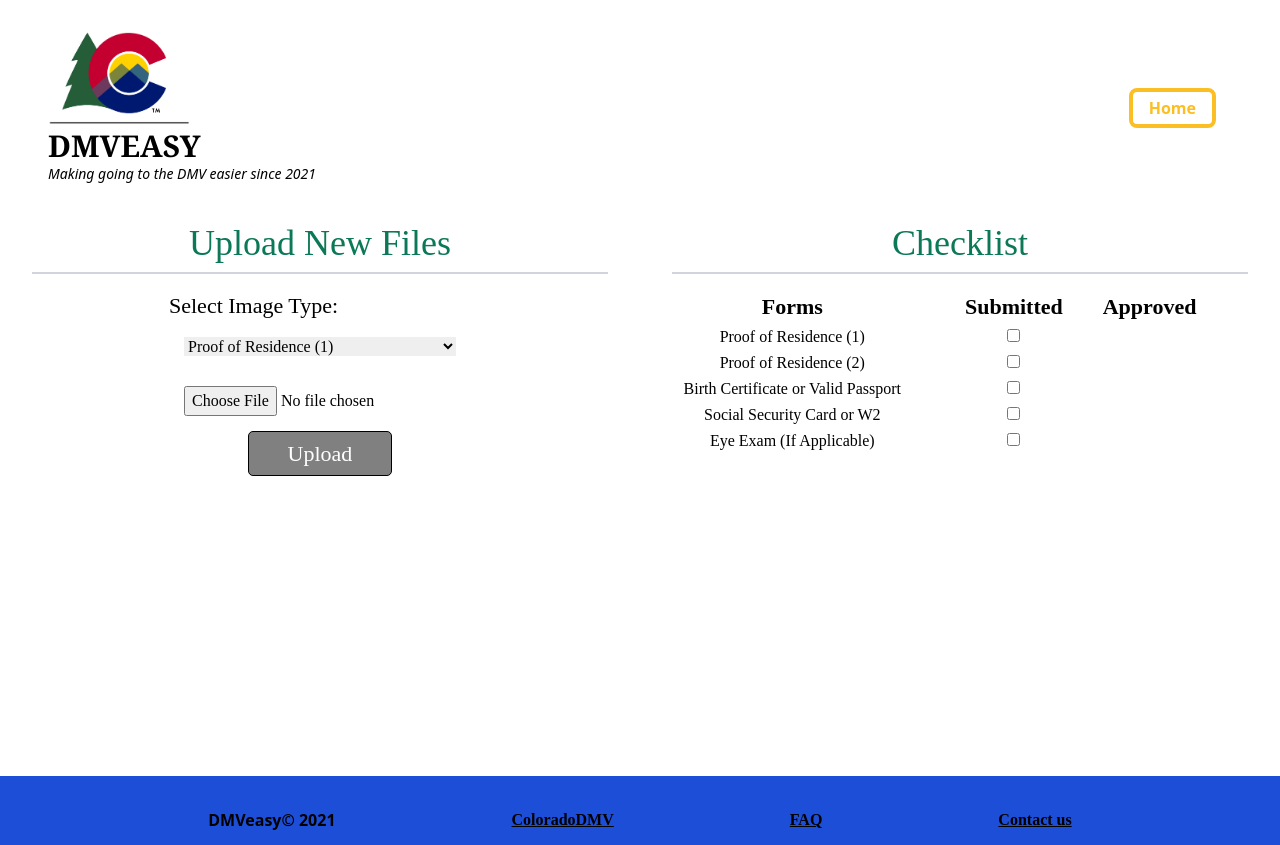
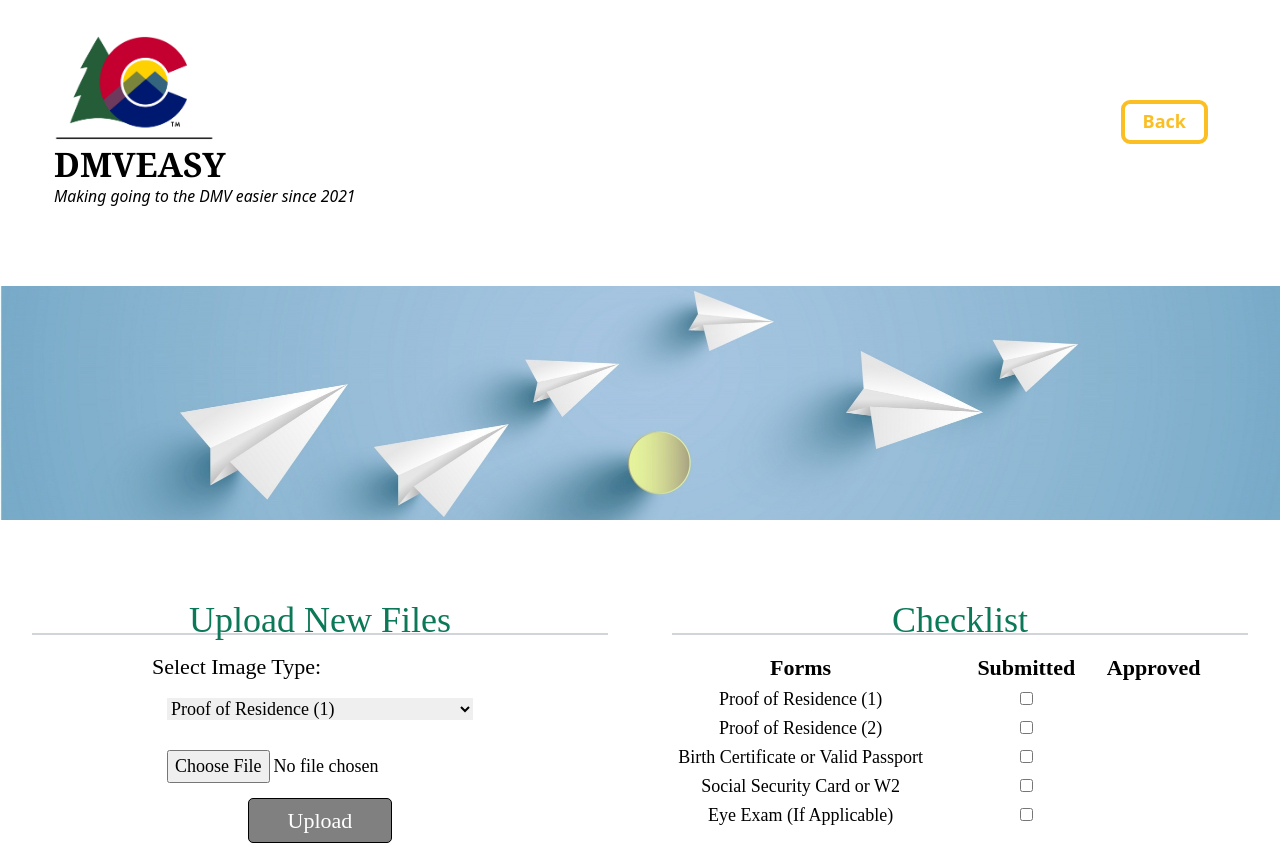
Before and after one commit to sydneygold/dmveasy-frontend, a React (Create React App) app: page /uploads in a window 1280 px wide. Shown: the top 845 px of the page. Built offline with nearby package versions, Linux system fonts and the light colour scheme; no server answers.

Commit message:
finished style on uploads

```diff
--- a/src/components/uploads/UpLoadsHeader.js
+++ b/src/components/uploads/UpLoadsHeader.js
@@ -17,11 +17,11 @@ export default function UpLoadsHeader() {
           </p>
         </div>
         <div className="flex items-center pl-12 pt-8 pb-8 pr-12">
-        <Link to='/'>
+        <Link to='/getstarted'>
           <button
             className="m-4 pt-1 pb-1 pl-4 pr-4 text-yellow-400 border-4 border-solid border-yellow-400 font-sans Roboto font-semibold rounded-lg"
           >
-            Home
+            Back
           </button>
         </Link>
         </div>
--- a/src/components/uploads/Uploads.js
+++ b/src/components/uploads/Uploads.js
@@ -53,6 +53,7 @@ const Uploads = () => {
   return (
     <>
       <UploadsHeader/>
+      <div id="photo"></div>
       <div id="uploads-main">
         <section className="upload-section">
           <h1 className="title" id="uploads-title">Upload New Files</h1>
--- a/src/uploads.css
+++ b/src/uploads.css
@@ -1,7 +1,7 @@
 * {
     margin: 0;
     font-family: font-sans Roboto;
-    font-size: 16px;
+    font-size: 18px;
 }
 
 html {
@@ -12,10 +12,21 @@ body, #root, .App {
     height: 100%;
 }
 
+#photo {
+    display: flex;
+    justify-content: center;
+    background-image: url(./assets/airplane.jpg);
+    height: 40%;
+    background-repeat: no-repeat;
+    background-position: center;
+    background-size: contain;
+    margin-bottom: 30px;
+}
+
 #uploads-main {
     display: flex;
     flex-flow: row wrap;
-    height: 70%;
+    height: 50%;
     width: 100%;
 }
 
```
Also changed, not shown: src/assets/airplane.jpg (added), src/assets/cloud.jpg (added).
